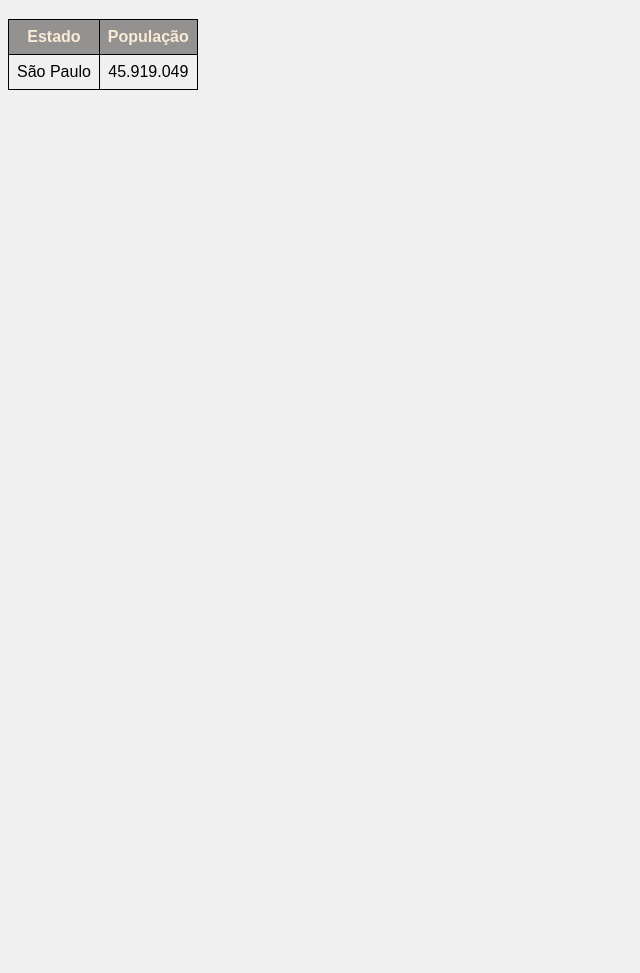
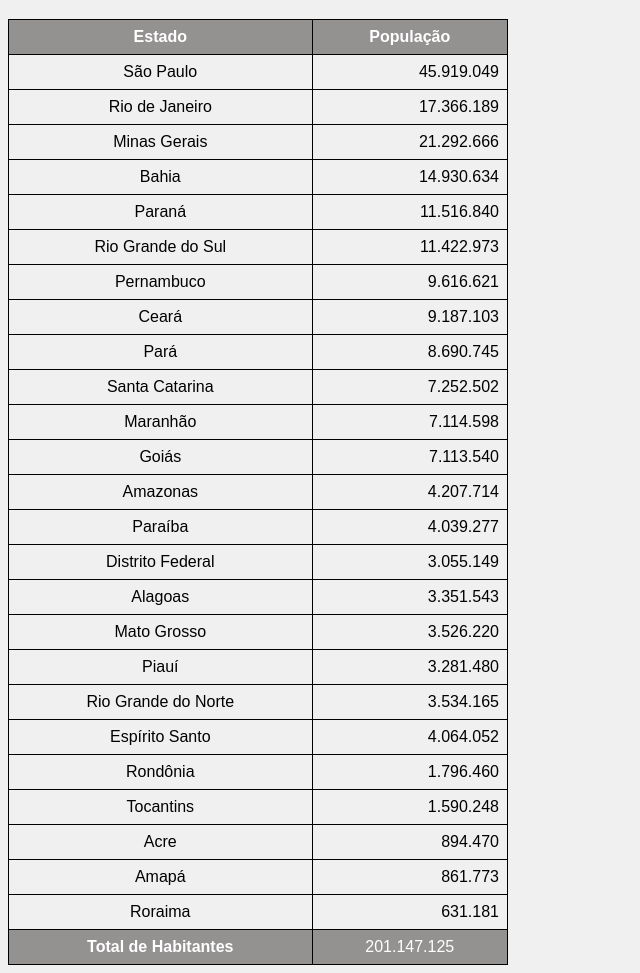
Before and after one commit to zspray/html-css, a plain HTML site: page exercicios/ex 023/tabela 002.html in a window 1280 px wide. Shown: the part 61-1034 px from the top of the page, without its empty margins (0-640 px from the left). Before the commit the page ends 800 px from the top, so only its background shows below. Drawn offline with Linux system fonts and the light colour scheme.

Commit message:
Update tabela 002.html

```diff
--- a/exercicios/ex 023/tabela 002.html
+++ b/exercicios/ex 023/tabela 002.html
@@ -11,15 +11,19 @@
         }
         table{
             border-collapse: collapse;
+            width: 500px;
         }
         td, th{
             border: 1px solid #000;
             padding: 8px;
             text-align: center;
         }
-        thead{
+        thead, tfoot{
             background-color: #949191;
-            color: antiquewhite;
+            color: white;
+        }
+        .num{
+            text-align: right;
         }
     </style>
 </head>
@@ -36,18 +40,120 @@
             -->
     <table>
         <thead>
-            <th>Estado</th>
-            <th>População</th>
+            <tr>
+                <th>Estado</th>
+                <th>População</th>
+            </tr>
         </thead>
         <tbody>
-        <tr>
-            <td>São Paulo</td>
-            <td>45.919.049</td>
-        </tr>
+            <tr>
+                <td>São Paulo</td>
+                <td class="num">45.919.049</td>
+            </tr>
+            <tr>
+                <td>Rio de Janeiro</td>
+                <td class="num">17.366.189</td>
+            </tr>
+            <tr>
+                <td>Minas Gerais</td>
+                <td class="num">21.292.666</td>
+            </tr>
+            <tr>
+                <td>Bahia</td>
+                <td class="num">14.930.634</td>
+            </tr>
+            <tr>
+                <td>Paraná</td>
+                <td class="num">11.516.840</td>
+            </tr>
+            <tr>
+                <td>Rio Grande do Sul</td>
+                <td class="num">11.422.973</td>
+            </tr>
+            <tr>
+                <td>Pernambuco</td>
+                <td class="num">9.616.621</td>
+            </tr>
+            <tr>
+                <td>Ceará</td>
+                <td class="num">9.187.103</td>
+            </tr>
+            <tr>
+                <td>Pará</td>
+                <td class="num">8.690.745</td>
+            </tr>
+            <tr>
+                <td>Santa Catarina</td>
+                <td class="num">7.252.502</td>
+            </tr>
+            <tr>
+                <td>Maranhão</td>
+                <td class="num">7.114.598</td>
+            </tr>
+            <tr>
+                <td>Goiás</td>
+                <td class="num">7.113.540</td>
+            </tr>
+            <tr>
+                <td>Amazonas</td>
+                <td class="num">4.207.714</td>
+            </tr>
+            <tr>
+                <td>Paraíba</td>
+                <td class="num">4.039.277</td>
+            </tr>
+            <tr>
+                <td>Distrito Federal</td>
+                <td class="num">3.055.149</td>
+            </tr>
+            <tr>
+                <td>Alagoas</td>
+                <td class="num">3.351.543</td>
+            </tr>
+            <tr>
+                <td>Mato Grosso</td>
+                <td class="num">3.526.220</td>
+            </tr>
+            <tr>
+                <td>Piauí</td>
+                <td class="num">3.281.480</td>
+            </tr>
+            <tr>
+                <td>Rio Grande do Norte</td>
+                <td class="num">3.534.165</td>
+            </tr>
+            <tr>
+                <td>Espírito Santo</td>
+                <td class="num">4.064.052</td>
+            </tr>
+            <tr>
+                <td>Rondônia</td>
+                <td class="num">1.796.460</td>
+            </tr>
+            <tr>
+                <td>Tocantins</td>
+                <td class="num">1.590.248</td>
+            </tr>
+            <tr>
+                <td>Acre</td>
+                <td class="num">894.470</td>
+            </tr>
+            <tr>
+                <td>Amapá</td>
+                <td class="num">861.773</td>
+            </tr>
+            <tr>
+                <td>Roraima</td>
+                <td class="num">631.181</td>
+            </tr>
+
 
         </tbody>
         <tfoot>
-
+            <tr>
+                <th>Total de Habitantes</th>
+                <td>201.147.125</td>
+            </tr>
         </tfoot>
     </table>
 </body>
```
